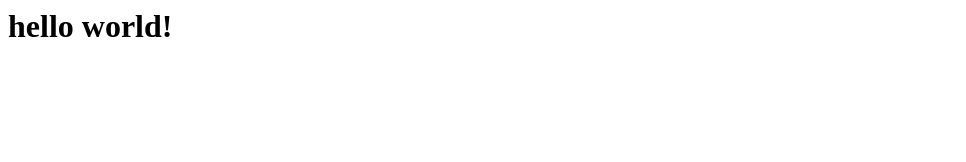
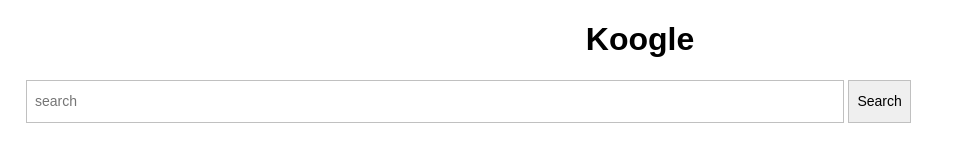
Before and after one commit to kevenv/koogle, a plain HTML site: page index.html in a window 1280 px wide. Shown: the whole page, without its empty margins (0-966 px from the left). Drawn offline with Linux system fonts and the light colour scheme.

Commit message:
Add Koogle

```diff
--- a/index.html
+++ b/index.html
@@ -1 +1,63 @@
-<h1>hello world!</h1>
+<!DOCTYPE html>
+<html lang="en">
+    <head>
+        <meta charset="UTF-8"/>
+        <title>Koogle</title>
+        <script async src="https://cse.google.com/cse.js?cx=3ede750ee7fa253e1"></script>
+    </head>
+    <style>
+        * {
+            font-family: sans-serif;
+            box-sizing: content-box;
+        }
+
+        html,body {
+            height: 100%;
+        }
+
+        /* hide ads */
+        .gsc-adBlock {
+            display: none !important;
+        }
+
+        input,button {
+            line-height: 2em;
+            border-radius: 0;
+            border: 1px solid silver;
+            padding: 4px 8px;
+            font-size: 14px;
+            height: 33px;
+        }
+
+        input {
+            padding-left: 8px;
+            width: 800px;
+            max-width: 80%;
+            margin-left: 18px;
+        }
+
+        h1 {
+            text-align: center;
+        }
+
+        h1 > a {
+            color: black;
+            text-decoration: none;
+        }
+    </style>
+<body>
+    <!-- search bar -->
+    <h1><a href="/">Koogle</a></h1>
+    <div id="search-bar">
+        <form action="/">
+            <input type="text" name="q" placeholder="search" id="q" />
+            <button type="submit">Search</button>
+        </form>
+    </div>
+
+    <!-- search results -->
+    <div class="gcse-searchresults-only"></div>
+
+    <!-- inspired by https://news.ycombinator.com/item?id=29774456 -->
+</body>
+</html>
```
